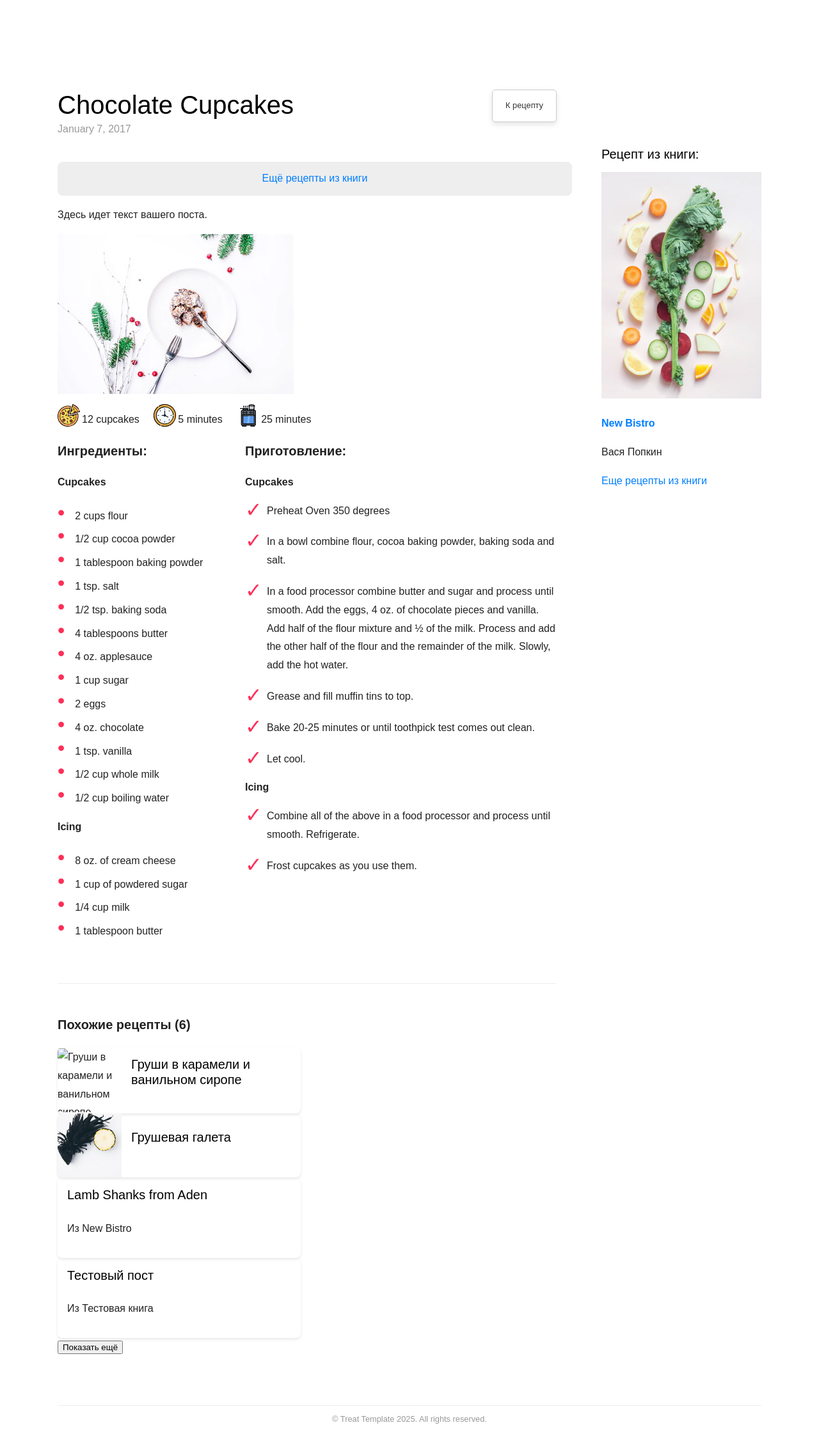
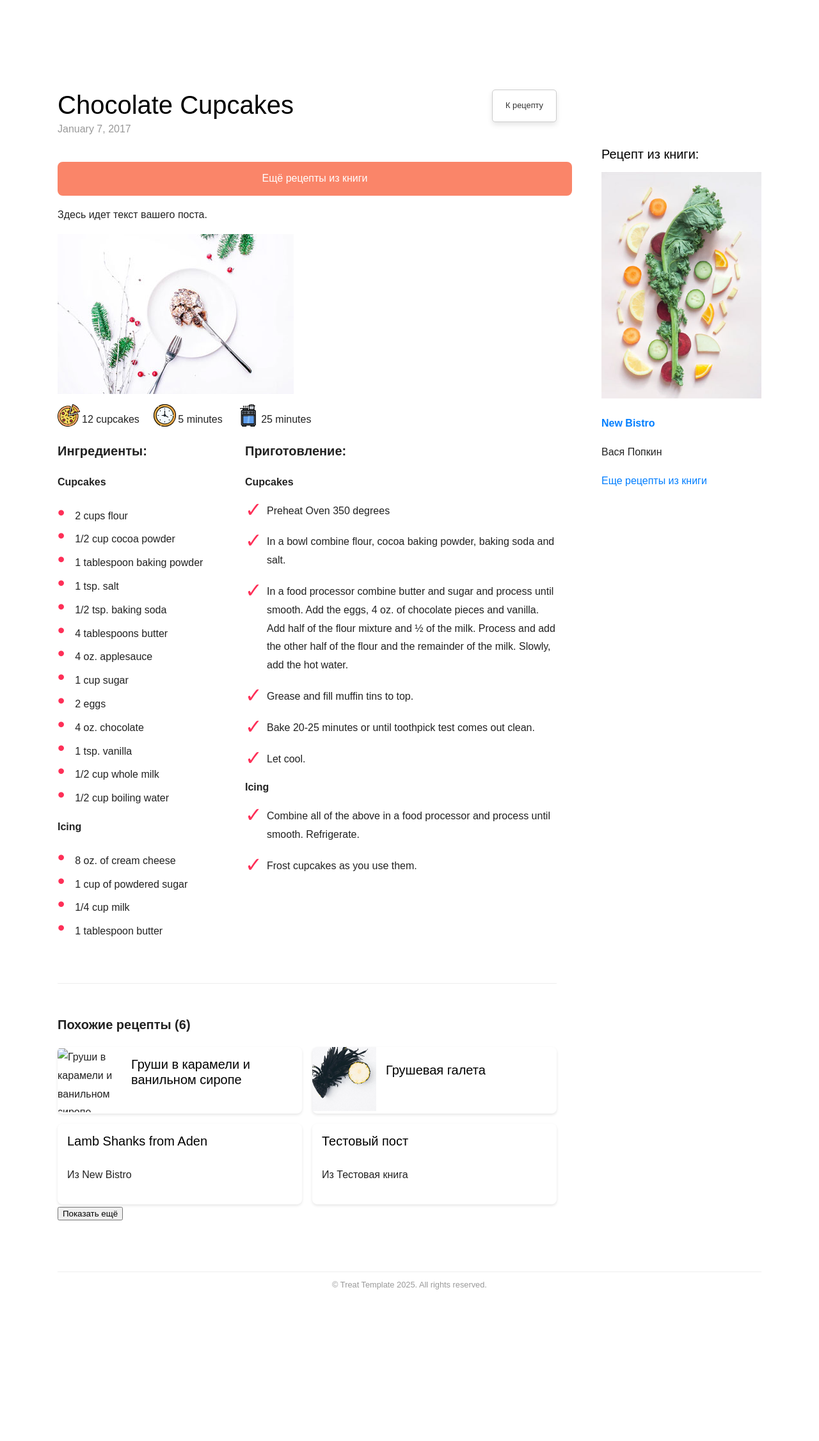
Before and after one commit to Helga1970/new-site, a Jekyll site: the page built from _recipes/2017-01-02-chocolate-cupcakes.md, in a window 1280 px wide. Shown: the whole page at 64% size. Built offline with Jekyll 4.4.1, drawn with Linux system fonts in a browser that asks for light colours; nearby versions of some CDN libraries; some web fonts are replaced; after the commit the page ends 2044 px from its top, so only the background shows below that.

Commit message:
Update post.html

```diff
--- a/_layouts/post.html
+++ b/_layouts/post.html
@@ -83,7 +83,7 @@ layout: default
   {% if unique_related_recipes.size > 0 %}
     <div class="related-recipes-section">
       <h3>Похожие рецепты ({{ unique_related_recipes.size }})</h3>
-      <div id="related-list">
+      <div id="related-list" class="related-recipes-grid">
         {% for recipe in unique_related_recipes %}
           <div class="recipe-card-list-item hidden">
             <a href="{{ recipe.url | relative_url }}">
@@ -134,9 +134,28 @@ layout: default
     width: 100%;
     text-align: center;
     padding: 12px;
-    background: #eee;
+    background: #fa8569; /* исправленный цвет */
+    color: #fff;
     border-radius: 8px;
     margin: 16px 0;
+    text-decoration: none;
+  }
+
+  .related-recipes-grid {
+    display: flex;
+    flex-wrap: wrap;
+    gap: 16px;
+  }
+
+  .recipe-card-list-item {
+    width: calc(50% - 8px); /* 2 в ряд на десктопе */
+    box-sizing: border-box;
+  }
+
+  @media(max-width: 768px) {
+    .recipe-card-list-item {
+      width: 100%;
+    }
   }
 </style>
 
```
Also changed, not shown: other parts of _layouts/post.html (+2 -2 lines).
